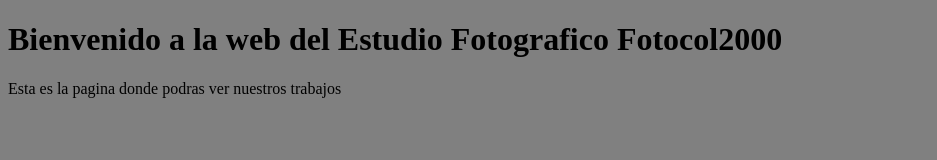
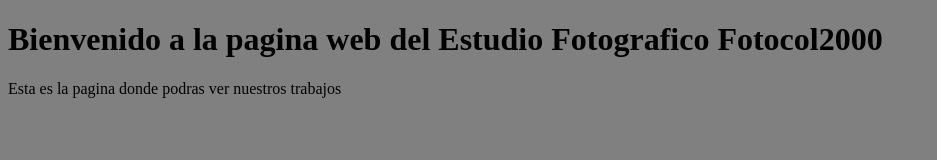
Before and after one commit to TuXD3velop/pagina-web, a plain HTML site: page index.html in a window 1280 px wide. Shown: the whole page, without its empty margins (0-937 px from the left). Drawn offline with Linux system fonts and the light colour scheme.

```diff
--- a/index.html
+++ b/index.html
@@ -7,7 +7,7 @@
         <link rel="stylesheet" href="./css/style.css">
     </head>
     <body>
-        <h1>Bienvenido a la web del Estudio Fotografico Fotocol2000</h1>
+        <h1>Bienvenido a la pagina web del Estudio Fotografico Fotocol2000</h1>
         <p>Esta es la pagina donde podras ver nuestros trabajos</p>
     </body>
 </html>
```
